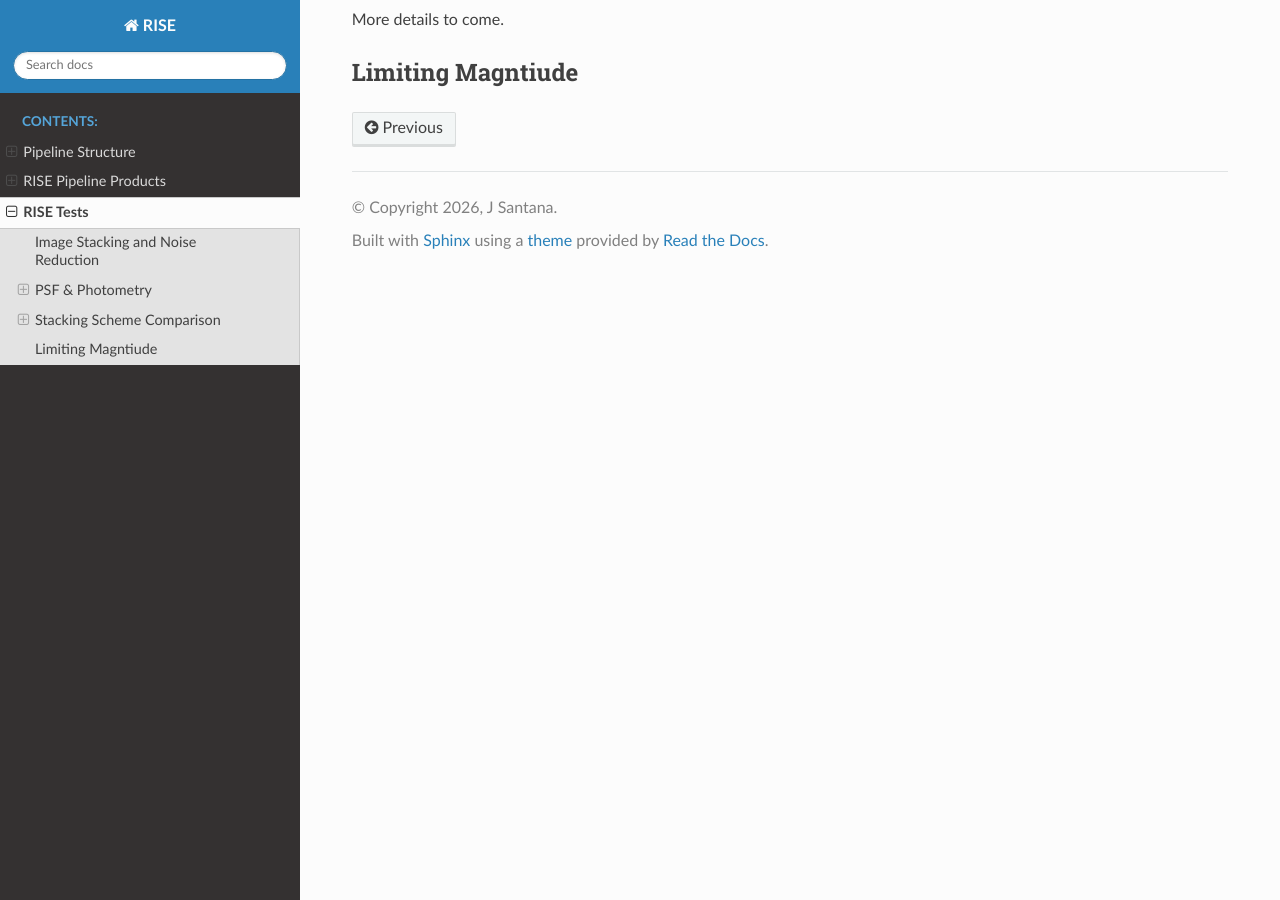
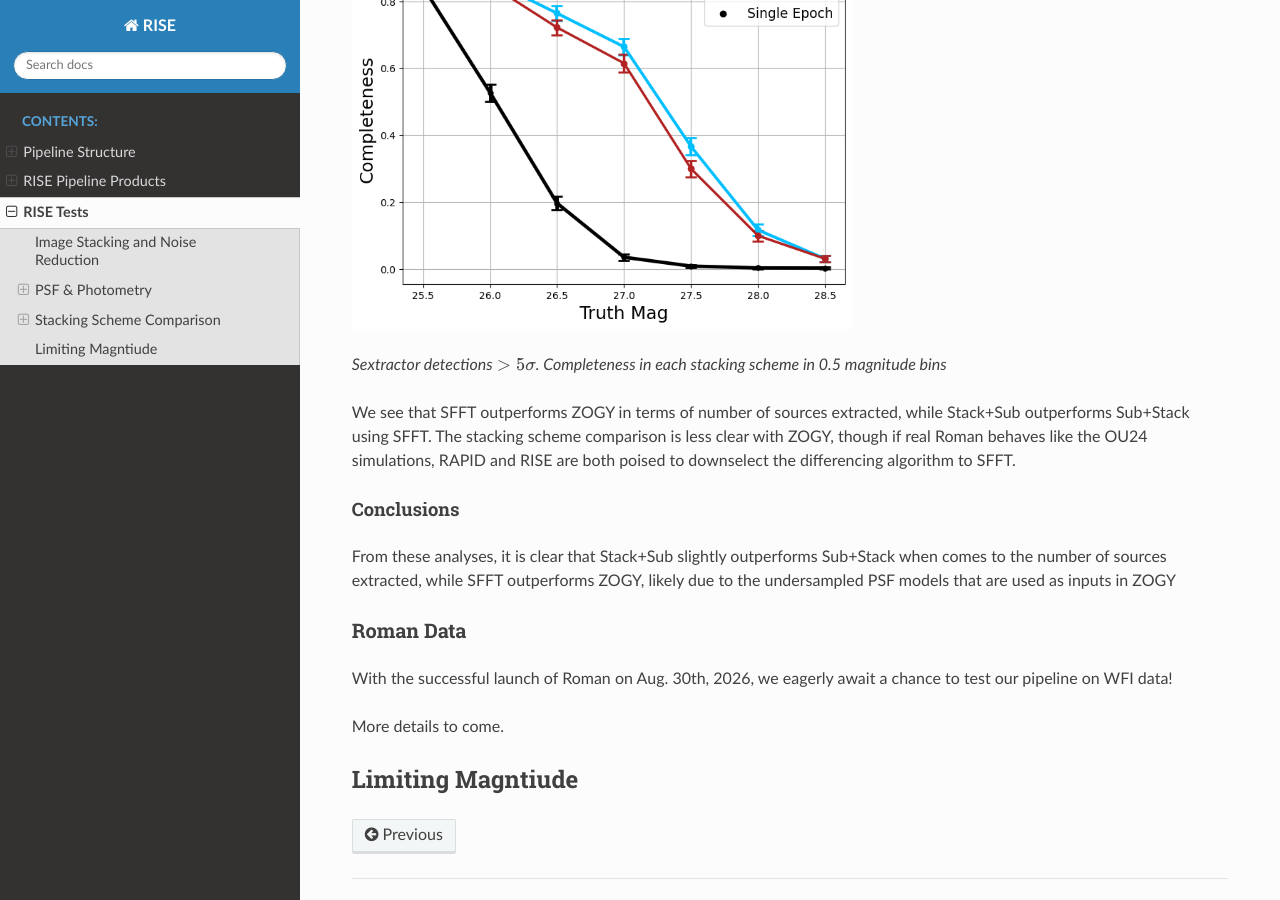
Before and after one commit to joseph-santana/RISE-docs, a Sphinx documentation site: the page built from source/tests.rst, in a window 1280 px wide and 900 px high, scrolled down 8866 px. Built offline with Sphinx 7.4.7 and the Read the Docs theme 3.1.0, drawn with Linux system fonts in a browser that asks for light colours; some of the changed text lies outside the part shown.

Commit message:
Update stacking scheme tests

```diff
--- a/source/tests.rst
+++ b/source/tests.rst
@@ -7,12 +7,12 @@
 
 The image stacking software that RISE (and RAPID) use to generate stacked science and reference images is `AWAICgen`_.
 
-AWAICgen, originally named AWAIC (A WISE Astronomical Image Coadder), is a software developed at caltech for use on the Wide-Field Infrared Explorer (WISE).
+AWAICgen, originally named AWAIC (A WISE Astronomical Image Coadder), is a software developed at Caltech for use on the Wide-Field Infrared Explorer (WISE).
 
 We found that stacking with AWAICgen reduced the noise in the stacked image by roughly a factor of :math:`\sqrt{N}`, where N is the number of images used in the stack.
 
 .. figure:: /images/stack_noise.png
-   :width: 400px
+   :width: 700px
 
    Background cutouts and RMS values of a single OU24 image,
    and 2, 4, and 8 depth stacks with the same strech applied.
@@ -38,7 +38,6 @@
 
 .. figure:: images/bkgsubbed_stacked_image_frac_error_stacked_epsf_os3x.png
     :width: 500px
-
 
     Overampling Factor = 1, 2, & 3. Fractional error in measured PSF photometry in field stars versus magntiude of field star.
     Grey points are all used field stars, red points are the mean in 0.5 magnitude bins.
@@ -78,7 +77,6 @@
     :width: 700px
 
     Noise comparison between varying stacking scheme and differencing algorithm.
-
 
 Injections
 ^^^^^^^^^^
@@ -132,7 +130,6 @@
 .. |match_vs_rad_ex3| image:: /images/match_vs_rad_iter5.png
    :width: 800
 
-
 S/N vs Truth Magnitude relation
 ^^^^^^^^^^^^^^^^^^^^^^^^^^^^^^^
 
@@ -140,15 +137,18 @@
 We measure S/N using an 4-pixel diameter aperture.
 There is neglible difference between the S/N of a given source between the two stacking methods or the two differencing algorithms.
 
-
 .. figure:: /images/091126/snr_fig.png
     :width: 1000px
 
     SNR vs Truth Magnitude plots for both ZOGY and SFFT difference images
 
+Detection Completeness
+^^^^^^^^^^^^^^^^^^^^^^
 
 Though the S/N vs magnitude relation is comparable between the two schemes and differencing algorithms, the differences in completess are more apparent.
 We find that SFFT outperforms ZOGY when it comes to number of sources extracted, while between both differencing algorithms, Stack+Sub appears to extract more sources.
+
+Below is a bar plot showing the number of sources extracted from a single epoch, using Stack+Sub, and using Sub+Stack in 0.25 magnitude bins, compared to truth.
 
 |zogy_bar| |sfft_bar|
 
@@ -160,6 +160,8 @@
 .. |sfft_bar| image:: /images/091126/sfft_bar.png
    :width: 500
 
+Below is a completeness plot showing the number of sources extracted from a single epoch, using Stack+Sub, and using Sub+Stack in 0.5 magnitude bins.
+
 |zogy_completeness| |sfft_completeness|
 
 *Sextractor detections* :math:`> 5\sigma`\ *. Completeness in each stacking scheme in 0.5 magnitude bins*
@@ -170,6 +172,15 @@
 .. |sfft_completeness| image:: /images/091126/sfft_completeness.png
    :width: 500
 
+We see that SFFT outperforms ZOGY in terms of number of sources extracted, while Stack+Sub outperforms Sub+Stack using SFFT.
+The stacking scheme comparison is less clear with ZOGY, though if real Roman behaves like the OU24 simulations,
+RAPID and RISE are both poised to downselect the differencing algorithm to SFFT.
+
+Conclusions
+^^^^^^^^^^^
+
+From these analyses, it is clear that Stack+Sub slightly outperforms Sub+Stack when comes to the number of sources extracted, while SFFT outperforms ZOGY,
+likely due to the undersampled PSF models that are used as inputs in ZOGY
 
 Roman Data
 ----------
```
Also changed, not shown: other parts of source/tests.rst (+1 -1 lines).
